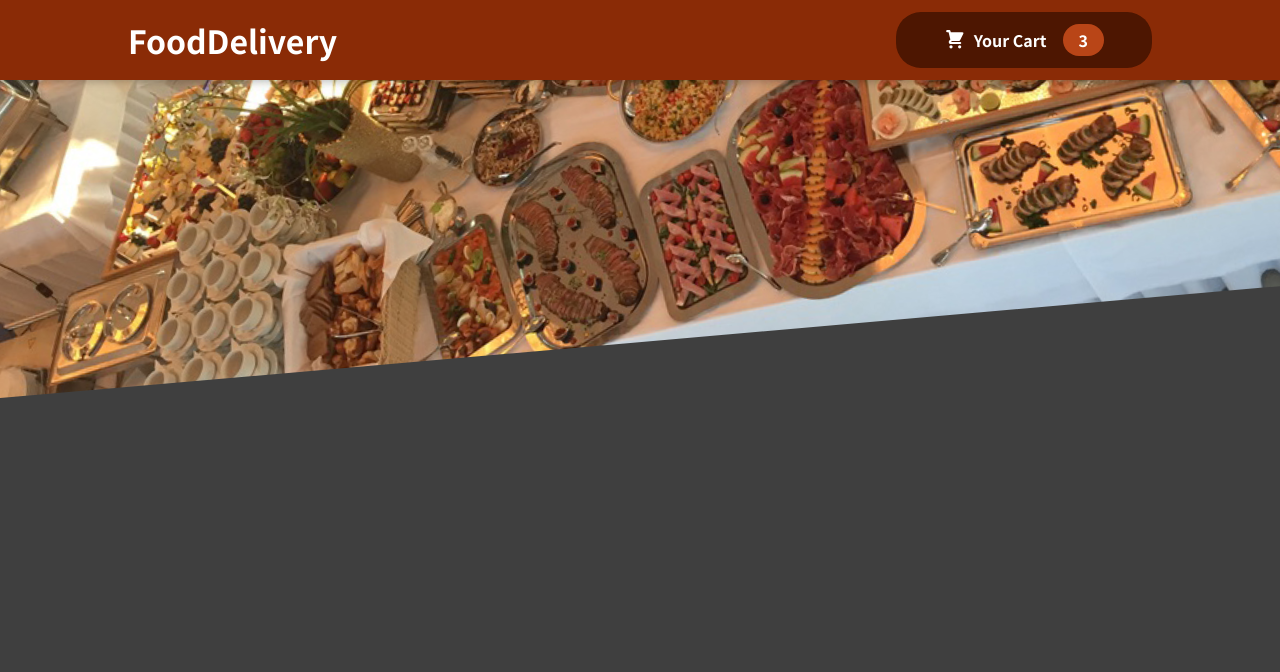
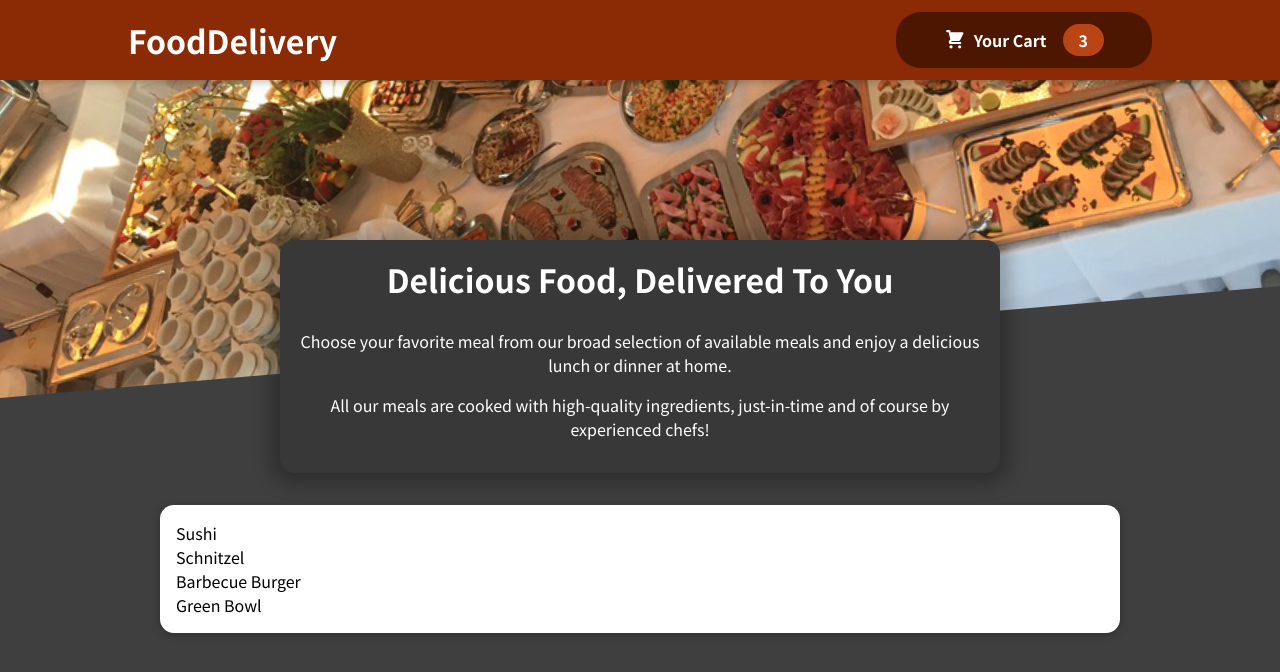
Before and after one commit to kjh-busan/react-FoodDeliveryApp, a React (Create React App) app: page / in a window 1280 px wide. Shown: the top 672 px of the page. Built offline with nearby package versions, Linux system fonts and the light colour scheme.

Commit message:
feat: add Meals components

```diff
--- a/src/App.js
+++ b/src/App.js
@@ -1,10 +1,14 @@
 import React, { Fragment } from "react";
 import Header from "./components/Layout/Header";
+import Meals from "./components/Meals/Meals";
 
 function App() {
   return (
     <Fragment>
       <Header />
+      <main>
+        <Meals />
+      </main>
     </Fragment>
   );
 }
--- /dev/null
+++ b/src/components/Meals/AvaibleMeals.js
@@ -0,0 +1,18 @@
+import React from "react";
+import Card from "../UI/Card";
+import { DUMMY_MEALS } from "./dummy-meals";
+import classes from "./AvaibleMeals.module.css";
+
+const AvailableMeals = () => {
+  const mealsList = DUMMY_MEALS.map((meal) => <li>{meal.name}</li>);
+
+  return (
+    <section className={classes.meals}>
+      <Card>
+        <ul>{mealsList}</ul>
+      </Card>
+    </section>
+  );
+};
+
+export default AvailableMeals;
--- /dev/null
+++ b/src/components/Meals/AvaibleMeals.module.css
@@ -0,0 +1,24 @@
+.meals {
+  max-width: 60rem;
+  width: 90%;
+  margin: 2rem auto;
+  animation: meals-appear 1s ease-out forwards;
+}
+
+.meals ul {
+  list-style: none;
+  margin: 0;
+  padding: 0;
+}
+
+@keyframes meals-appear {
+  from {
+    opacity: 0;
+    transform: translateY(3rem);
+  }
+
+  to {
+    opacity: 1;
+    transform: translateY(0);
+  }
+}
--- /dev/null
+++ b/src/components/Meals/MealItem/MealItem.module.css
@@ -0,0 +1,22 @@
+.meal {
+  display: flex;
+  justify-content: space-between;
+  margin: 1rem;
+  padding-bottom: 1rem;
+  border-bottom: 1px solid #ccc;
+}
+
+.meal h3 {
+  margin: 0 0 0.25rem 0;
+}
+
+.description {
+  font-style: italic;
+}
+
+.price {
+  margin-top: 0.25rem;
+  font-weight: bold;
+  color: #ad5502;
+  font-size: 1.25rem;
+}
--- /dev/null
+++ b/src/components/Meals/Meals.js
@@ -0,0 +1,14 @@
+import React, { Fragment } from "react";
+import MealsSummary from "./MealsSummary";
+import AvailableMeals from "./AvaibleMeals";
+
+const Meals = (props) => {
+  return (
+    <Fragment>
+      <MealsSummary />
+      <AvailableMeals />
+    </Fragment>
+  );
+};
+
+export default Meals;
--- /dev/null
+++ b/src/components/Meals/MealsSummary.js
@@ -0,0 +1,19 @@
+import classes from "./MealsSummary.module.css";
+
+const MealsSummary = () => {
+  return (
+    <section className={classes.summary}>
+      <h2>Delicious Food, Delivered To You</h2>
+      <p>
+        Choose your favorite meal from our broad selection of available meals
+        and enjoy a delicious lunch or dinner at home.
+      </p>
+      <p>
+        All our meals are cooked with high-quality ingredients, just-in-time and
+        of course by experienced chefs!
+      </p>
+    </section>
+  );
+};
+
+export default MealsSummary;
--- /dev/null
+++ b/src/components/Meals/MealsSummary.module.css
@@ -0,0 +1,18 @@
+.summary {
+  text-align: center;
+  max-width: 45rem;
+  width: 90%;
+  margin: auto;
+  margin-top: -10rem;
+  position: relative;
+  background-color: #383838;
+  color: white;
+  border-radius: 14px;
+  padding: 1rem;
+  box-shadow: 0 1px 18px 10px rgba(0, 0, 0, 0.25);
+}
+
+.summary h2 {
+  font-size: 2rem;
+  margin-top: 0;
+}
--- /dev/null
+++ b/src/components/Meals/dummy-meals.js
@@ -0,0 +1,26 @@
+export const DUMMY_MEALS = [
+  {
+    id: "m1",
+    name: "Sushi",
+    description: "Finest fish and veggies",
+    price: 22.99,
+  },
+  {
+    id: "m2",
+    name: "Schnitzel",
+    description: "A german specialty!",
+    price: 16.5,
+  },
+  {
+    id: "m3",
+    name: "Barbecue Burger",
+    description: "American, raw, meaty",
+    price: 12.99,
+  },
+  {
+    id: "m4",
+    name: "Green Bowl",
+    description: "Healthy...and green...",
+    price: 18.99,
+  },
+];
--- /dev/null
+++ b/src/components/UI/Card.js
@@ -0,0 +1,7 @@
+import classes from "./Card.module.css";
+
+const Card = (props) => {
+  return <div className={classes.card}>{props.children}</div>;
+};
+
+export default Card;
--- /dev/null
+++ b/src/components/UI/Card.module.css
@@ -0,0 +1,6 @@
+.card {
+  padding: 1rem;
+  box-shadow: 0 2px 8px rgba(0, 0, 0, 0.25);
+  border-radius: 14px;
+  background-color: white;
+}
```
Also changed, not shown: src/components/Meals/MealItem/MealItem.js (added, +8 -0 lines).
